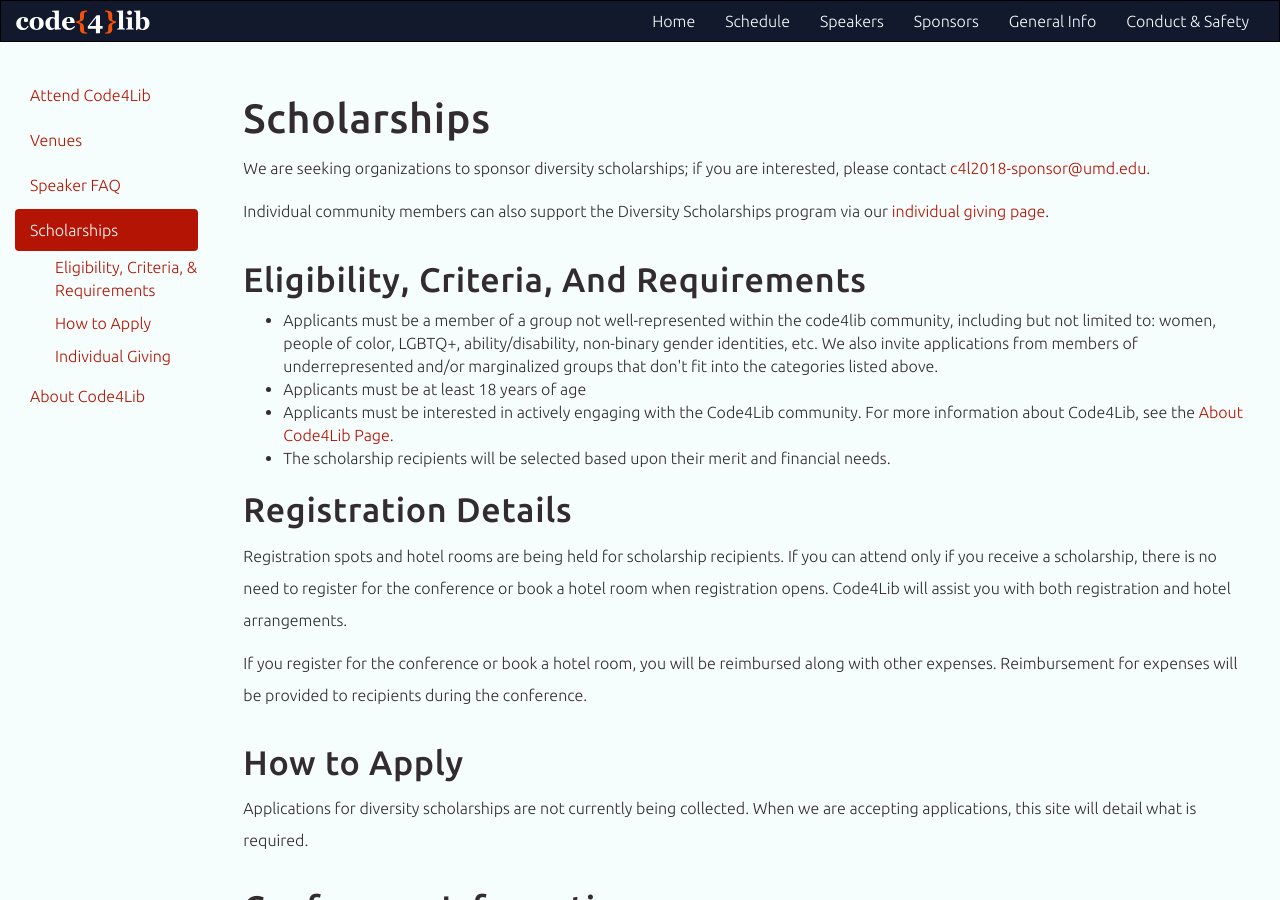
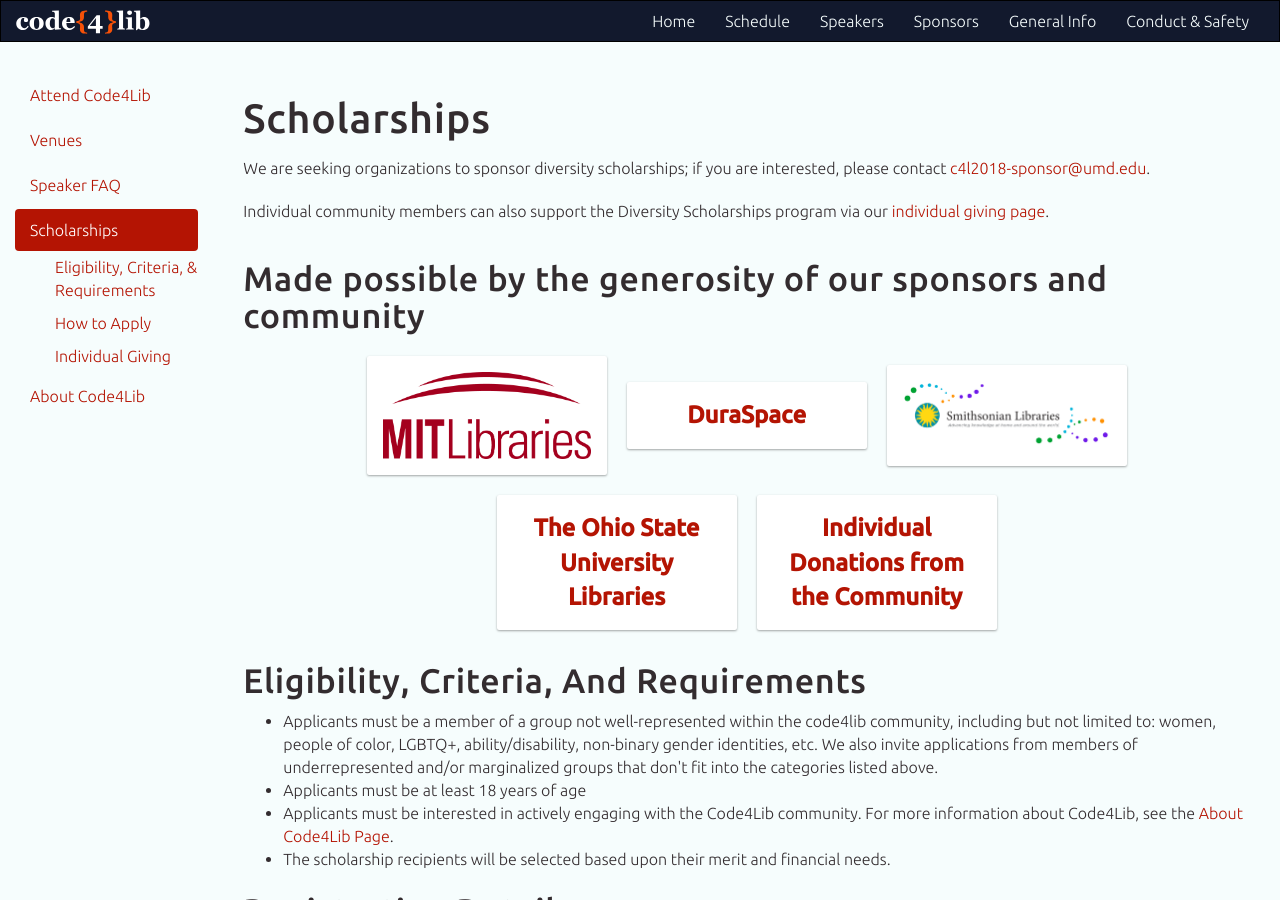
Before and after one commit to code4lib/2018.code4lib.org, a Jekyll site: the page built from general-info/scholarships.html, in a window 1280 px wide and 900 px high. Built offline with Jekyll 4.4.1, drawn with Linux system fonts in a browser that asks for light colours; some web fonts are replaced.

Commit message:
Restore display of diversity scholarship sponsors

```diff
--- a/_data/sponsors.yml
+++ b/_data/sponsors.yml
@@ -124,3 +124,7 @@
 - name: The Ohio State University Libraries
   link: https://library.osu.edu/
   diversity: true
+
+- name: Individual Donations from the Community
+  link: /general-info/angel-fund.html
+  diversity: true
--- a/general-info/scholarships.html
+++ b/general-info/scholarships.html
@@ -45,11 +45,10 @@
     </div>
 </div>
 
-{% if site.data.conf.diversity-scholarship-applications.show or site.data.conf.diversity-scholarship-general-sponsors.show  %}
+{% if site.data.conf.diversity-scholarship-applications.show %}
 <div class="container-fluid">
    <div class="row">
        <div class="col-xs-12">
-           {% if site.data.conf.diversity-scholarship-applications.show  %}
            <h2>Accepting Applications Now!</h2>
            <p>
                As part of Code4Lib's ongoing commitment to reducing economic barriers that prevent participation for underrepresented groups, and to achieving a balanced representation of the human experience, we are pleased to announce that we are now seeking applicants for our <a href="/general-info/scholarships">2018 Diversity Scholarship program</a>! The <a href="https://wiki.code4lib.org/Code4Lib_2018_Conference_Committees#Scholarship_Committee">Code4Lib Scholarship Committee</a> hopes to award 15 Diversity Scholarships, based on merit and need.  Each scholarship will cover up to $1500 for travel costs, lodging, and conference fees for selected applicants to attend the <a href="/">2018 Code4Lib Conference</a> in Washington, D.C.
@@ -58,27 +57,29 @@
               <strong>The deadline for applications is {{ site.data.conf.diversity-scholarship-applications.end-date | date: '%B %-d'}}{% include date_ordinals.html date=site.data.conf.diversity-scholarship-applications.end-date%} at 11:59 PM ET</strong> (<a href="#how-to-apply">see below for more details</a>).
            </p>
 
-           {% if site.data.conf.diversity-scholarship-general-sponsors.show  %}
-             <div class="row">
-               <div class="col-xs-12">
-                 <h3>Made possible by the generosity of our sponsors and community</h3>
-                 {% assign sponsors = site.data.sponsors | where: "diversity", true %}
-                   <div class="sponsor-group">
-                   {% for sponsor in sponsors %}
-                    {% include sponsors/logo.html sponsor=sponsor %}
-                   {% endfor %}
-                   </div>
-               </div>
-             </div>
-           {% endif %}
-
          <p>The scholarship will cover conference registration and hotel accommodations up front to scholarship awardees. Other incidentals like travel and meals may be reimbursed based on the amount awarded. Reimbursement will be managed independently at the conference. Pairing up housing with other scholarship awardees or conference attendees may also be accommodated. Please contact <a href="mailto:{{site.data.conf.scholarship-contact-email}}">{{site.data.conf.scholarship-contact-email}}</a> with any questions about this arrangement. We want to ensure that financial issues do not discourage anyone from applying to this award.
          </p>
           <p>We do not expect scholarship recipients to be responsible for being an ambassador for their group or an educator of others during the conference. While learning and exchange may happen as a result of interactions between participants, scholarship recipients are encouraged to focus on getting the most out of their experience and have no special duties or obligations apart from conference attendance, engaged participation to their comfort level, and giving us feedback on their experience.
          </p>
-           {% endif %}
        </div>
    </div>
+</div>
+{% endif %}
+
+{% if site.data.conf.diversity-scholarship-general-sponsors.show  %}
+<div class="container-fluid">
+  <div class="row">
+    <div class="col-xs-12">
+      <h2>Made possible by the generosity of our sponsors and community</h2>
+
+      {% assign sponsors = site.data.sponsors | where: "diversity", true %}
+      <div class="sponsor-group">
+        {% for sponsor in sponsors %}
+          {% include sponsors/logo.html sponsor=sponsor %}
+        {% endfor %}
+      </div>
+    </div>
+  </div>
 </div>
 {% endif %}
 
```
Also changed, not shown: general-info/scholarship-recipients.html (+0 -28 lines).
